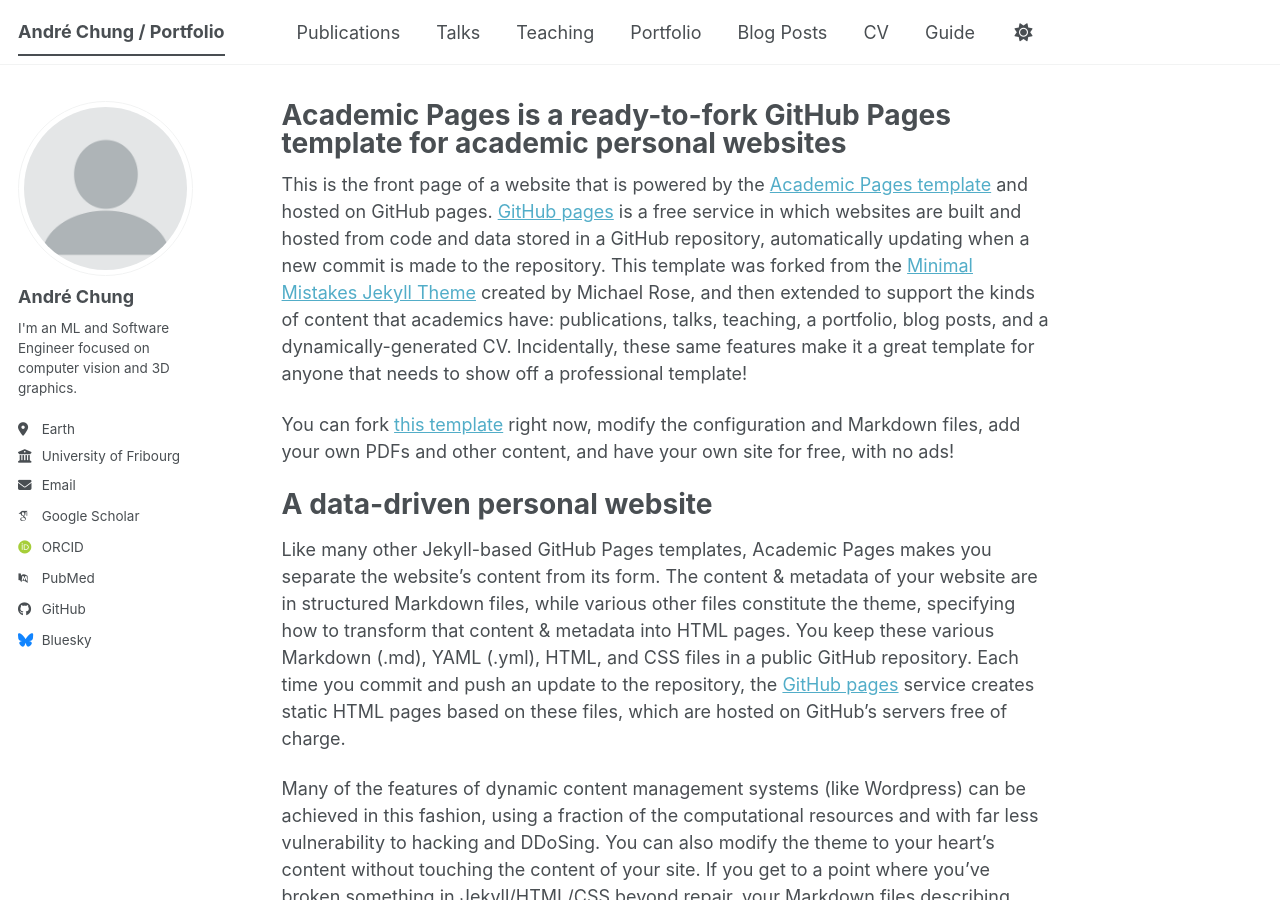
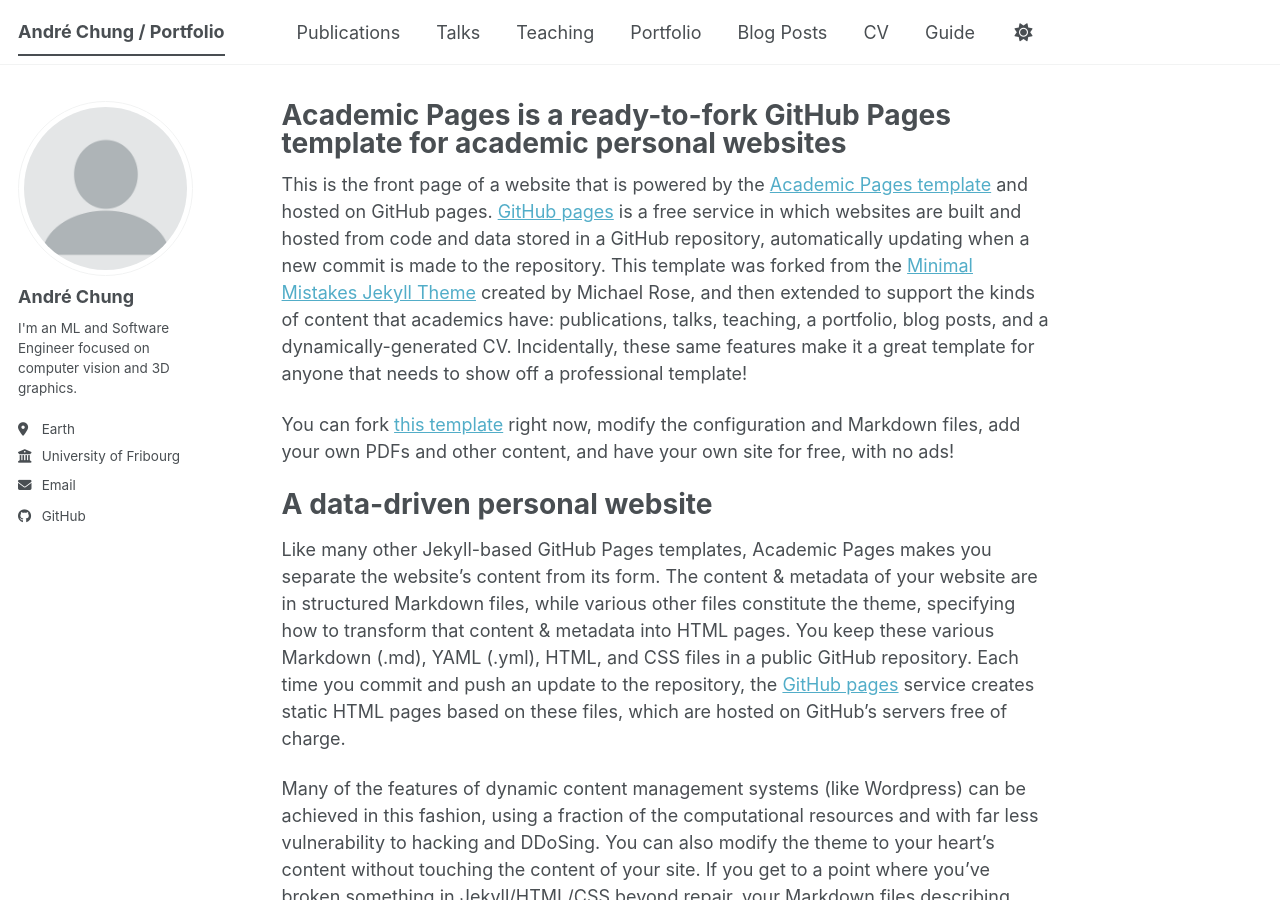
Before and after one commit to ChungAndre/chungandre.github.io, a Jekyll site: the page built from _pages/about.md, in a window 1280 px wide and 900 px high. Built offline with Jekyll 4.4.1, drawn with Linux system fonts in a browser that asks for light colours; some web fonts are replaced; a script bundle is joined from its source files by our own code; library files that are not in the unit come from our copies.

Commit message:
Replace URLs with placeholders in _config.yml
Updated social media and academic profile links to be placeholders.

```diff
--- a/_config.yml
+++ b/_config.yml
@@ -35,13 +35,13 @@
   # Academic websites
   academia         : # URL
   arxiv            : # URL - Update with the correct link to your profile
-  googlescholar    : "https://scholar.google.com/citations?user=PS_CX0AAAAAJ"
+  googlescholar    : # "https://scholar.google.com/citations?user=PS_CX0AAAAAJ"
   inspire-hep      : # URL
   impactstory      : # URL
-  orcid            : "https://orcid.org/yourorcidurl"
+  orcid            : # "https://orcid.org/yourorcidurl"
   semantic         : # URL
   ssrn             : # URL
-  pubmed           : "https://www.ncbi.nlm.nih.gov/pubmed/?term=john+snow"
+  pubmed           : # "https://www.ncbi.nlm.nih.gov/pubmed/?term=john+snow"
   researchgate     : # URL
   scopus           : # URL
   zotero           : # URL
@@ -51,13 +51,13 @@
   bitbucket        : # Username - Update with your username on the site
   codepen          : # Username
   dribbble         : # Username
-  github           : "academicpages"
+  github           : "ChungAndre"
   kaggle           : # Username
   stackoverflow    : # User number or user number and name (i.e., use "1" or "1/jeff-atwood")
 
   # Social media
   artstation       : # Username
-  bluesky          : "bsky.app" # Replace this with you Bluesky username
+  bluesky          : # "bsky.app" # Replace this with you Bluesky username
   facebook         : # Username
   flickr           : # Username
   foursquare       : # Username
```
